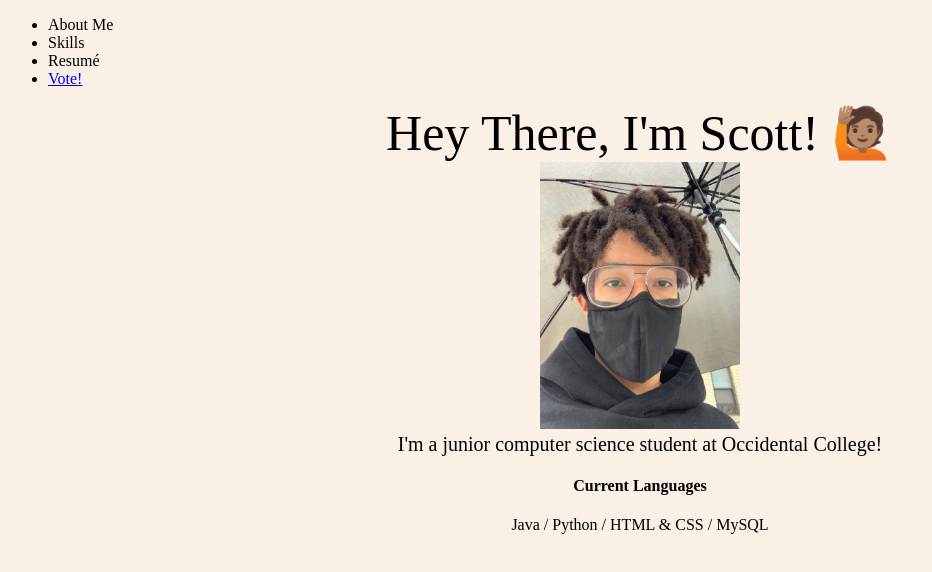
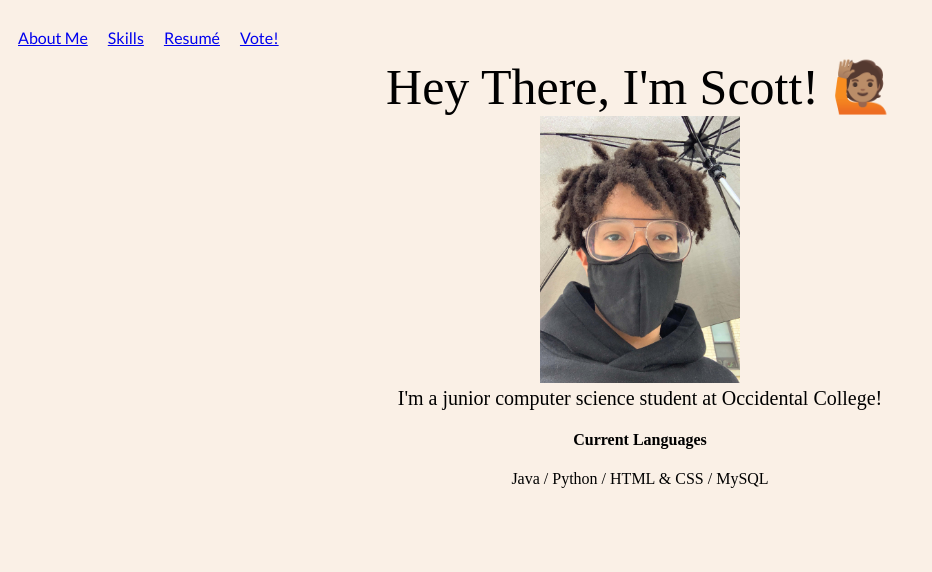
Before and after one commit to scoootr/scottmorris.github.io, a plain HTML site: page index.html in a window 1280 px wide. Shown: the whole page, without its empty margins (0-932 px from the left). Drawn offline with Linux system fonts and the light colour scheme.

Commit message:
added navigation bar (somewhat) and hover feature!

```diff
--- a/index.html
+++ b/index.html
@@ -4,6 +4,7 @@
   <head>
     <meta charset="utf-8">
     <link rel="stylesheet" type="text/css" href="scottstyle.css">
+    <link rel="stylesheet" href="https://fonts.googleapis.com/css?family=Lato">
     <title>  Scott Morris | Portfolio  </title>
   </head>
   </div>
@@ -11,12 +12,10 @@
   <body>
     <div>
       <nav id="navcontainer">
-        <ul>
-          <li> About Me </li>
-          <li> Skills </li>
-          <li> Resumé </li>
-          <li> <a href="vote.html">Vote! </a></l1>
-        </ul>
+          <a href="#"> About Me </a>
+          <a href="#"> Skills </a>
+          <a href="#"> Resumé </a>
+          <a href="vote.html"> Vote! </a>
       </nav>
     </div>
 
--- a/scottstyle.css
+++ b/scottstyle.css
@@ -2,6 +2,11 @@
   font-family: 'PT Sans', 'sans serif';
 
 }
+
+html{
+  scroll-behavior: smooth;
+}
+
 body {
   background-color:Linen;
 }
@@ -9,11 +14,13 @@ body {
 .intro {
   font-size: 50px;
   text-align: center;
+  padding-top: 50px;
 }
 
 .me {
   text-align: center;
   font-size: 20px;
+
 }
 
 .languages {
@@ -24,10 +31,24 @@ body {
   text-align: center;
 }
 
-.navcontainer{
-  display: flex;
+nav {
+  width: 100%
+  height: 36px;
+  background-color: inherit;
 }
 
-html{
-  scroll-behavior: smooth;
+nav a {
+  display: block;
+  float: left;
+  border: 1px #000;
+  padding-top: 20px;
+  padding-right: 10px;
+  padding-bottom: 10px;
+  padding-left: 10px;
+  font-family: Lato;
 }
+
+nav a:hover {
+  background-color: #e6e6fa;
+
+}
```
